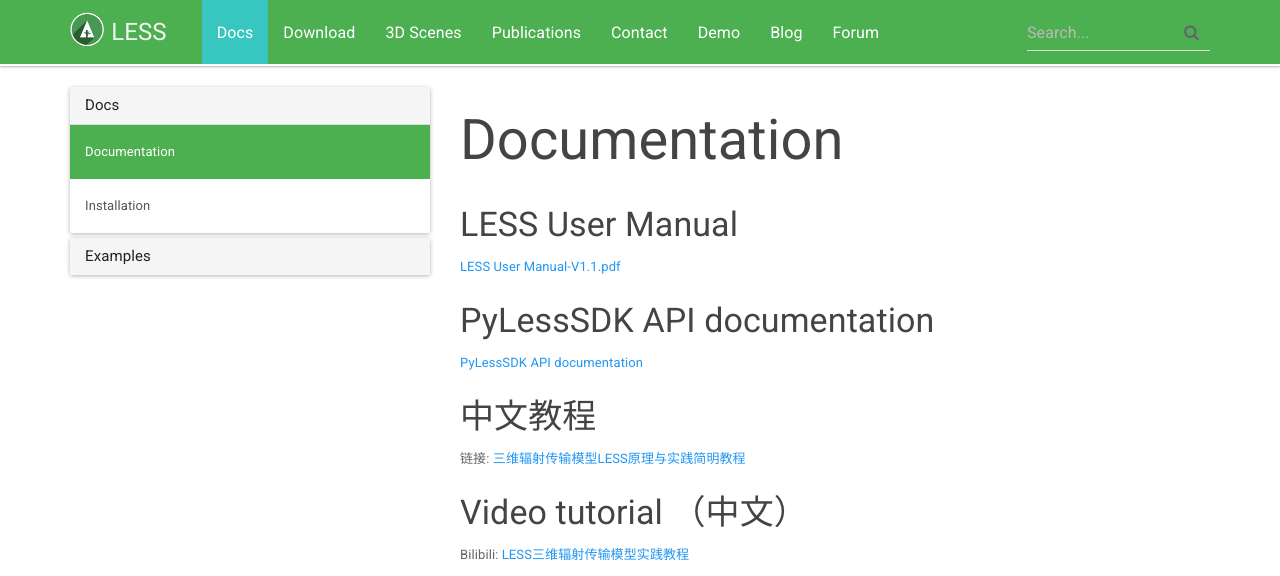
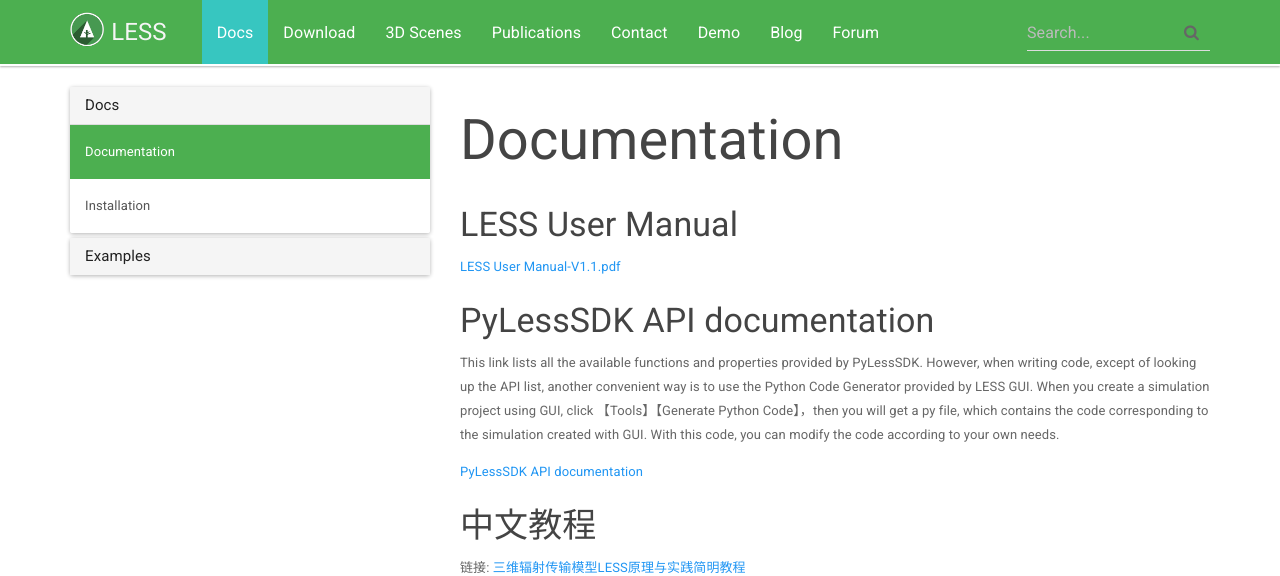
Before and after one commit to jianboqi/jianboqi.github.io, a Jekyll site: the page built from _docs/documentation.md, in a window 1280 px wide and 1188 px high, cut to the strip 0-576 px from the top of the window. Built offline with Jekyll 4.4.1, drawn with Linux system fonts in a browser that asks for light colours; nearby versions of some CDN libraries.

Commit message:
Update documentation.md

```diff
--- a/_docs/documentation.md
+++ b/_docs/documentation.md
@@ -11,6 +11,9 @@
 [LESS User Manual-V1.1.pdf](http://lessrt.org/Attachments/LESS_User_Manual-V1.1.pdf)
 
 ### PyLessSDK API documentation
+This link lists all the available functions and properties provided by PyLessSDK. However, when writing code, except of
+looking up the API list, another convenient way is to use the Python Code Generator provided by LESS GUI. When you create
+a simulation project using GUI, click 【Tools】【Generate Python Code】，then you will get a py file, which contains the code corresponding to the simulation created with GUI. With this code, you can modify the code according to your own needs.
 
 [PyLessSDK API documentation](https://lessrt.org/sdk_api_doc/index.html)
 
```
